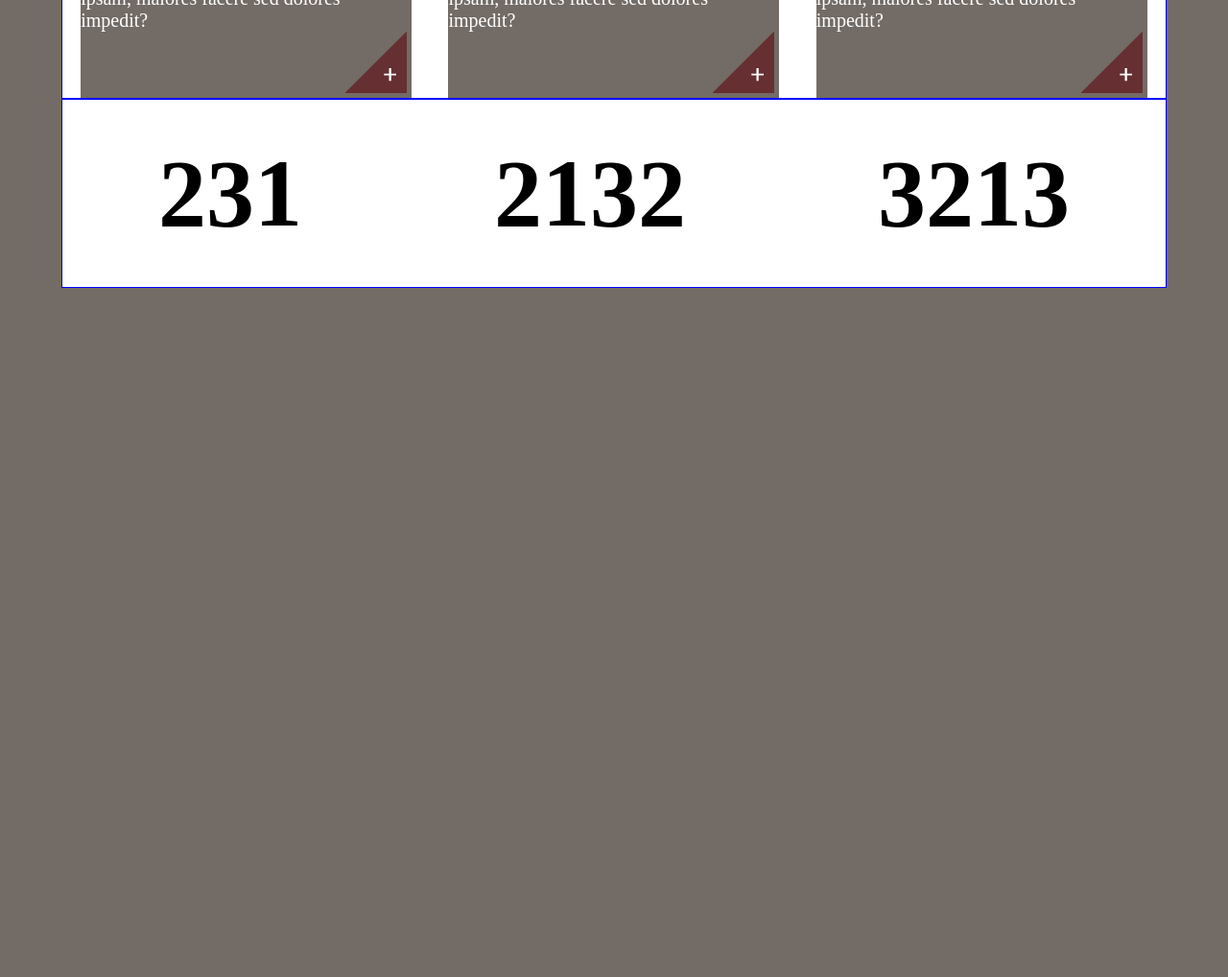
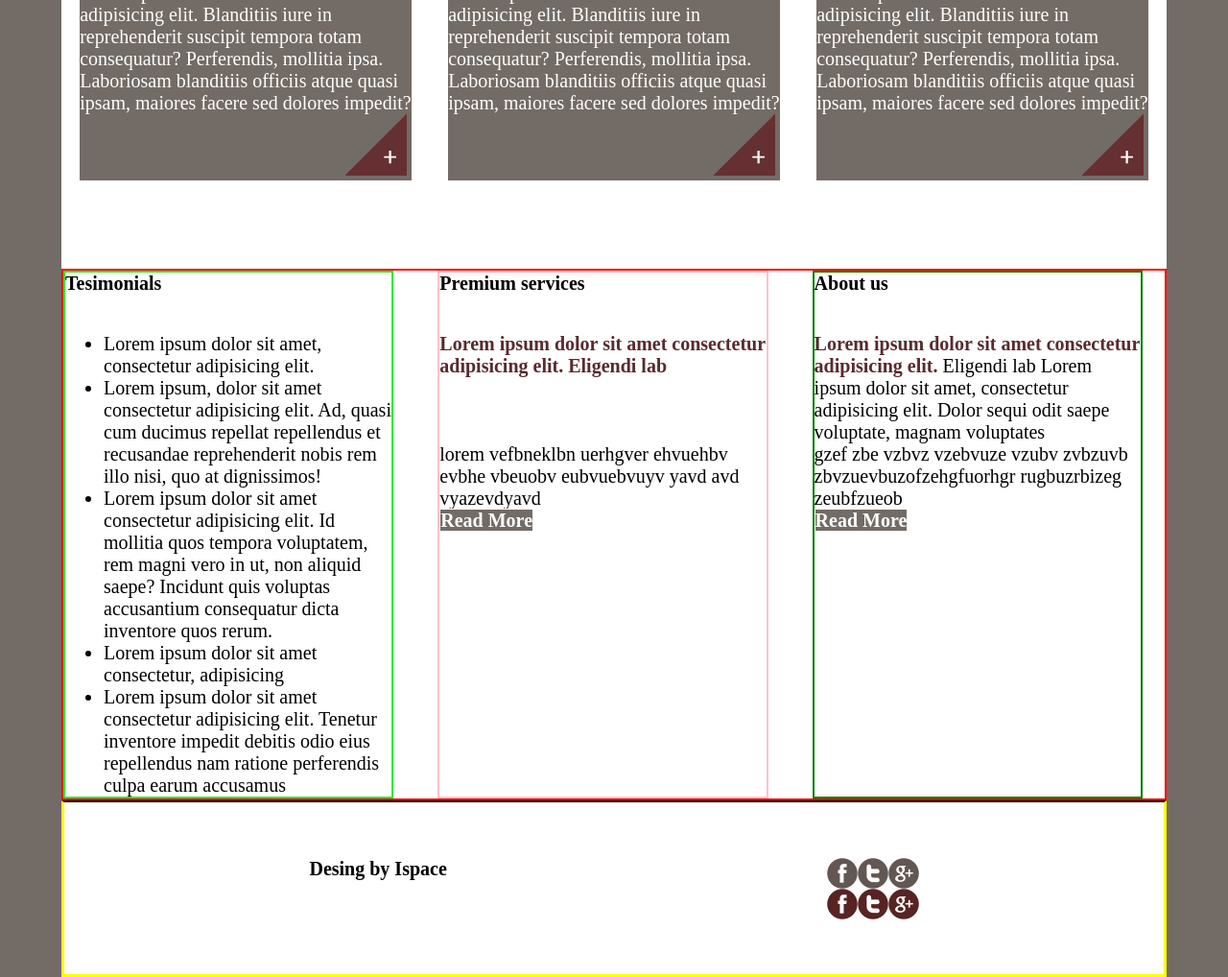
Before and after one commit to sabynad/quatrieme-repo, a plain HTML site: page index.html in a window 1280 px wide. Shown: the part 1359-2377 px from the top of the page at 96% size. Before the commit the page ends 1659 px from the top, so only its background shows below. Drawn offline with Linux system fonts and the light colour scheme.

Commit message:
exo-site

```diff
--- a/assets/style.css
+++ b/assets/css/style.css
@@ -12,6 +12,7 @@
     background-color: white;
 }
 
+
 ul{
     display: flex;
     justify-content: space-around;
@@ -19,12 +20,12 @@ ul{
 
 }
 
+
 header nav ul li{
     font-size: 18px ;
     display: block;
     margin: 1 rem;
     border: 1px dotted blue;
-
 }
 
 header nav ul{
@@ -53,25 +54,24 @@ h1 {
     color:#592A2E ;
 }
 
-
-/*---------------body-------------------------*/
 .img-bann {
     width: 100%;
 }
+
+/*---------------body-------------------------*/
 body{
    background-color: #736B65;
 }
 /*-------------BLOC---------------------*/
 .bloc{
     width: 30%;
-
     background-color: #736B65;
 }
 
 h2{
     text-align: center;
     color: white;
-    border: solid red;
+    /* border: solid red; */
     padding: 5%;
     background-color: #592A2E;
 }
@@ -82,7 +82,6 @@ p{
 
 .img-bloc{
     width: 100%;
-
 }
 
 .img-plus
@@ -97,13 +96,72 @@ p{
 }
 
 .box{
-    border: 1px solid blue;
+    /* border: 3px solid blue; */
     width: 100%;
     display: flex;
     align-items: center;
+    margin-top: 10%;
 }
 
-#tessimonials{
-    display: flex;
+.bloc-tesimonials{
+    width: 30%;
+    border: 2px solid rgb(39, 239, 55);
+    margin-left: 0%;
 
 }
+
+.text-tesimonials{
+    flex-direction: column;
+}
+
+.p-premium p{
+    color: black;
+}
+
+.p-article{
+    color: black;
+}
+
+.box-bas{
+    width: 100%;
+    margin-top: 8%;
+    border: 2px solid red;
+    display: flex;
+}
+
+h3{
+    margin-bottom: 2rem;
+}
+
+.bouton{
+    border:1px solid;
+
+    color: white;
+    background-color: #736B65;
+
+}
+
+
+.bloc-premium{
+    width: 30%;
+    border: 2px solid pink;
+    background-color: white;
+}
+
+.bloc-about{
+    border: 2px solid green;
+    width: 30%;
+
+}
+
+span{
+    color: #592A2E;
+    font-weight: bold;  /*texte en gras*/
+}
+
+footer{
+    border: 3px solid yellow;
+    padding: 5%;
+    border-top: 2px solid black;
+    display: flex;
+}
--- a/index.html
+++ b/index.html
@@ -5,7 +5,7 @@
     <head>
         <meta charset="UTF-8">
         <meta name="viewport" content="width=device-width, initial-scale=1.0">
-        <link rel="stylesheet" href="./assets/style.css">
+        <link rel="stylesheet" href="./assets/css/style.css">
         <title>Exercice integration</title>
     </head>
 
@@ -14,7 +14,6 @@
             <header>
                 <nav>
                     <ul>
-                        <li div class="accueil"> <a href="">HOME</a> </li>
                         <li> <a href="">ABOUT US</a> </li>
                         <li> <a href="">PRODUCTS</a> </li>
                         <li> <a href="">SERVICE</a> </li>
@@ -26,7 +25,7 @@
             <div class="banniere">
                 <img class="img-bann" src="./assets/img/slider1.jpg">
             </div>
-<!----------------------------partie section de la page web------------------------->
+<!----------------------------partie section------------------------->
             <div class="box">
                     <div class="bloc">
                         <div>
@@ -71,18 +70,43 @@
                         </div>
                     </div>
             </div>
-            <div class="box">
-                <div class="text"><h1>231</h1></div>
-                <div class="text"><h1>2132</h1></div>
-                <div class="text"><h1>3213</h1></div>
+<!--------------------------------------partie basse section----------------------------------------------------------- -->
+            <div class="box-bas">
+                <div class="bloc-tesimonials">
+                    <h3>Tesimonials</h3>
+                    <ul class="text-tesimonials">
+                        <li>Lorem ipsum dolor sit amet, consectetur adipisicing elit. </li>
+                        <li>Lorem ipsum, dolor sit amet consectetur adipisicing elit. Ad, quasi cum ducimus repellat repellendus et recusandae reprehenderit nobis rem illo nisi, quo at dignissimos!</li>
+                        <li>Lorem ipsum dolor sit amet consectetur adipisicing elit. Id mollitia quos tempora voluptatem, rem magni vero in ut, non aliquid saepe? Incidunt quis voluptas accusantium consequatur dicta inventore quos rerum.</li>
+                        <li>Lorem ipsum dolor sit amet consectetur, adipisicing</li>
+                        <li>Lorem ipsum dolor sit amet consectetur adipisicing elit. Tenetur inventore impedit debitis odio eius repellendus nam ratione perferendis culpa earum accusamus</li>
+                    </ul>
+                </div>
+
+
+                <div class="bloc-premium">
+                         <h3>Premium services</h3>
+                         <p class="p-article"><span>Lorem ipsum dolor sit amet consectetur adipisicing elit. Eligendi lab</span></p>
+                         <p>Lorem ipsum dolor sit amet, consectetur adipisicing elit. Dolor sequi odit saepe voluptate, magnam voluptates </p>
+                         <p class="p-article">lorem vefbneklbn  uerhgver ehvuehbv evbhe vbeuobv eubvuebvuyv yavd avd vyazevdyavd</p>
+                         <a href="#"><span class="bouton">Read More</span></a>
+
+                </div>
+
+                <div class="bloc-about">
+                         <h3>About us</h3>
+                         <p class="p-article"><span>Lorem ipsum dolor sit amet consectetur adipisicing elit.</span> Eligendi lab
+                         Lorem ipsum dolor sit amet,
+                         consectetur adipisicing elit. Dolor sequi odit saepe voluptate, magnam voluptates
+                         <p class="p-article"> gzef zbe vzbvz vzebvuze vzubv zvbzuvb zbvzuevbuzofzehgfuorhgr rugbuzrbizeg zeubfzueob</p>
+                         <a href="#"><span class="bouton">Read More</span></a>
+                </div>
             </div>
 
-
-
-
             <footer>
+                <h3>Desing by Ispace</h3>
+                <img class="img-footer" src="./assets/img/reseaux.png">
             </footer>
         </div>
     </body>
-
 </html>
```
